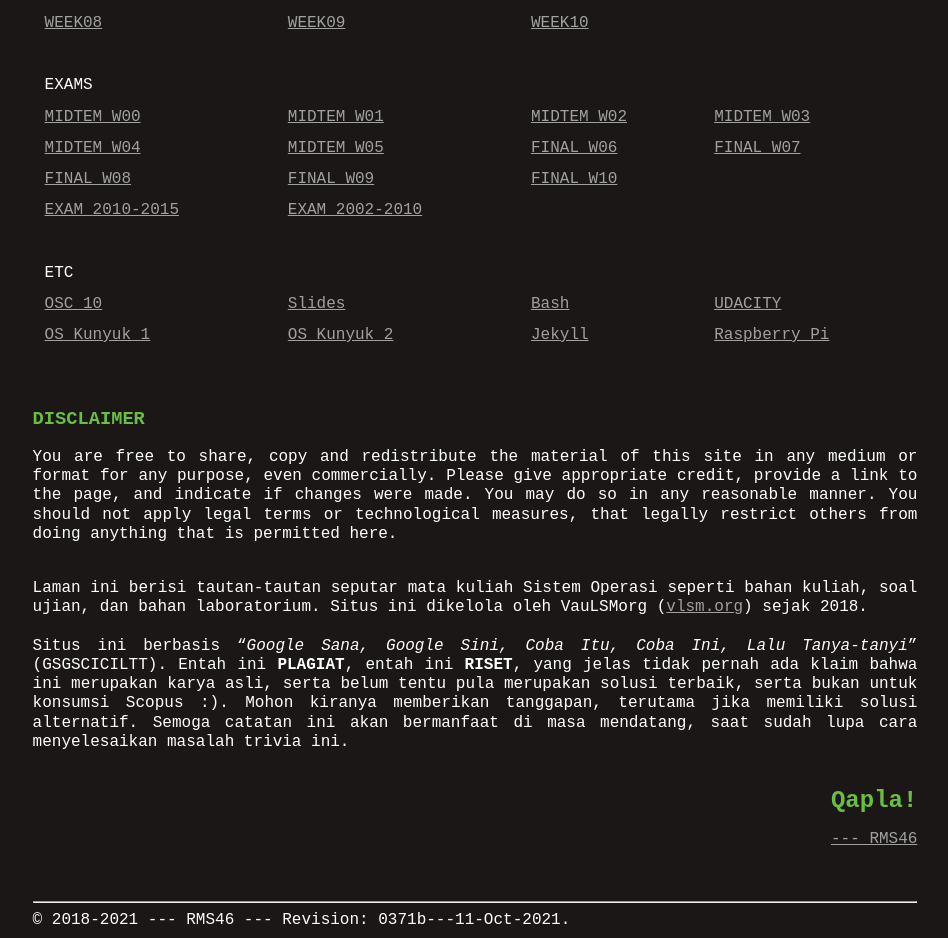
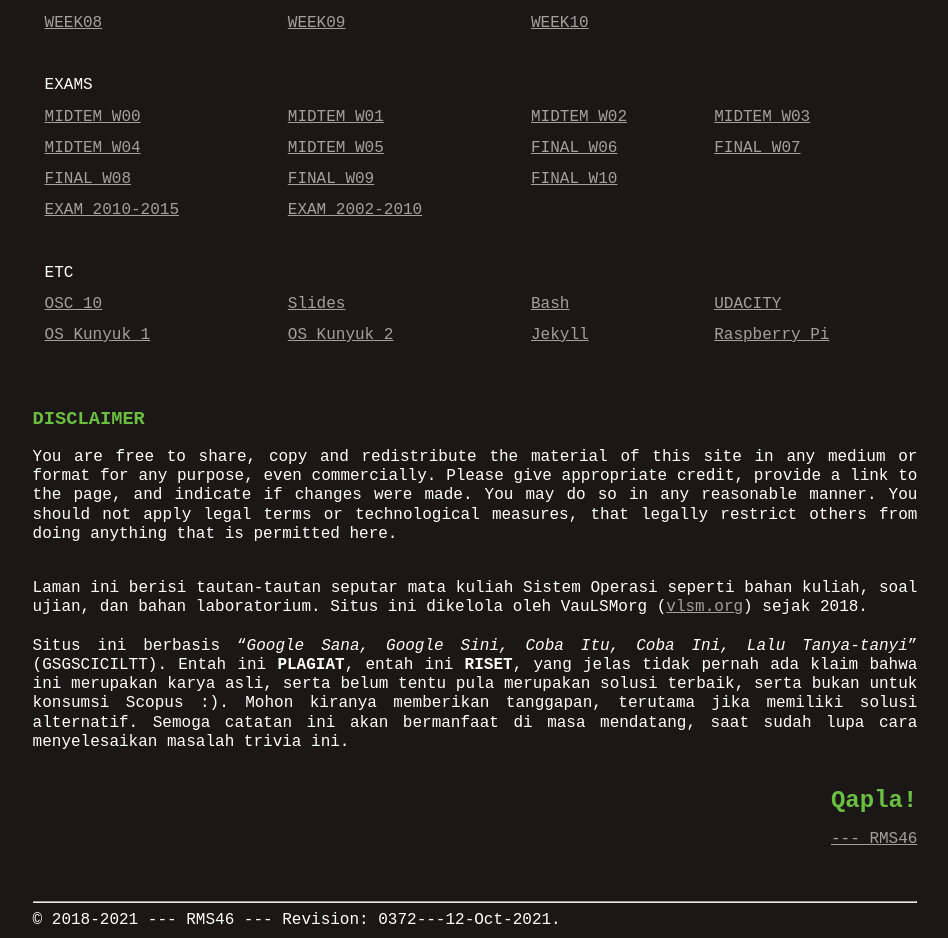
Before and after one commit to Angling-Darma/SistemOperasi, a Jekyll site: the page built from index.md, in a window 1280 px wide. Shown: the part 1215-2153 px from the top of the page, without its empty margins (165-1113 px from the left). Built offline with Jekyll 4.4.1, drawn with Linux system fonts in a browser that asks for light colours.

Commit message:
modified:   index.md

```diff
--- a/_config.yml
+++ b/_config.yml
@@ -1,5 +1,5 @@
 title: Operating Systems - Sistem Operasi
-version:     "0371b---11-Oct-2021"
+version:     "0372---12-Oct-2021"
 copyright:   "2018-2021"
 description: This is the CSCM-602055 Operating System course site,
       a GitHub Page, hosted at GitHub.com (thank you!).
--- a/index.md
+++ b/index.md
@@ -10,7 +10,7 @@ title:  "Operating Systems - Sistem Operasi"
 
 {{ site.description }}
 
-<br>
+<br id="idx01">
 # HOW TO CONTACT the lecturer
   * No [Puss in Boots face](pib.jpg), please!
   * Always introduce yourself! State your "GitHubAccount", "Name", "Student ID", and "OS class".
```
Also changed, not shown: 000.md (+1 -1 lines).
